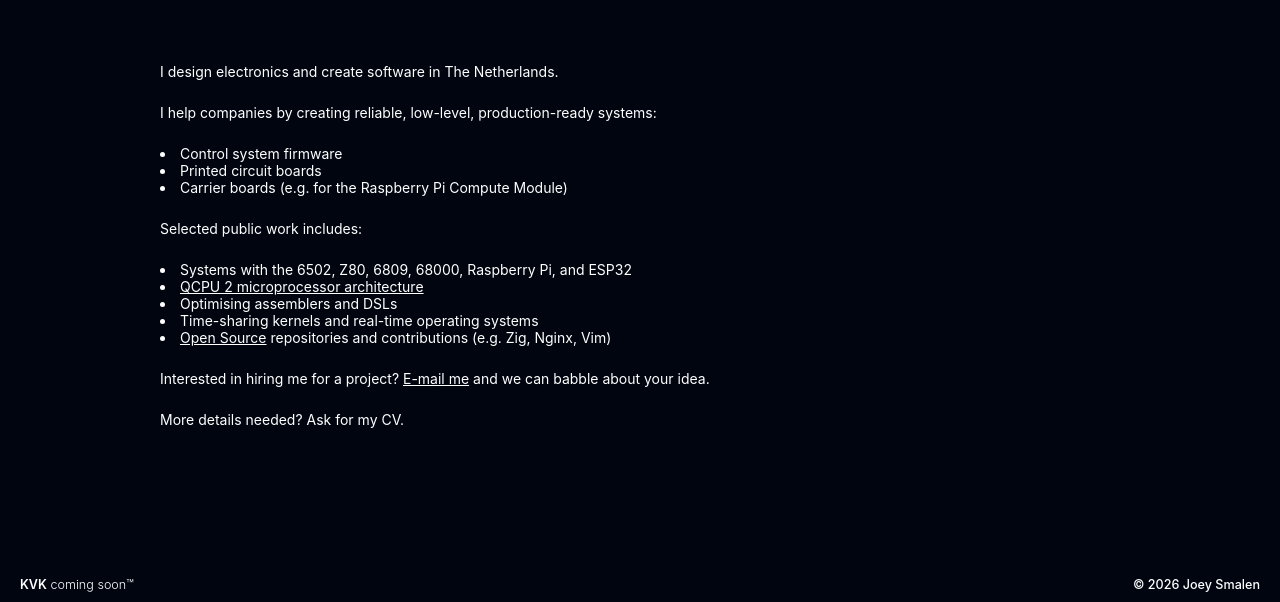
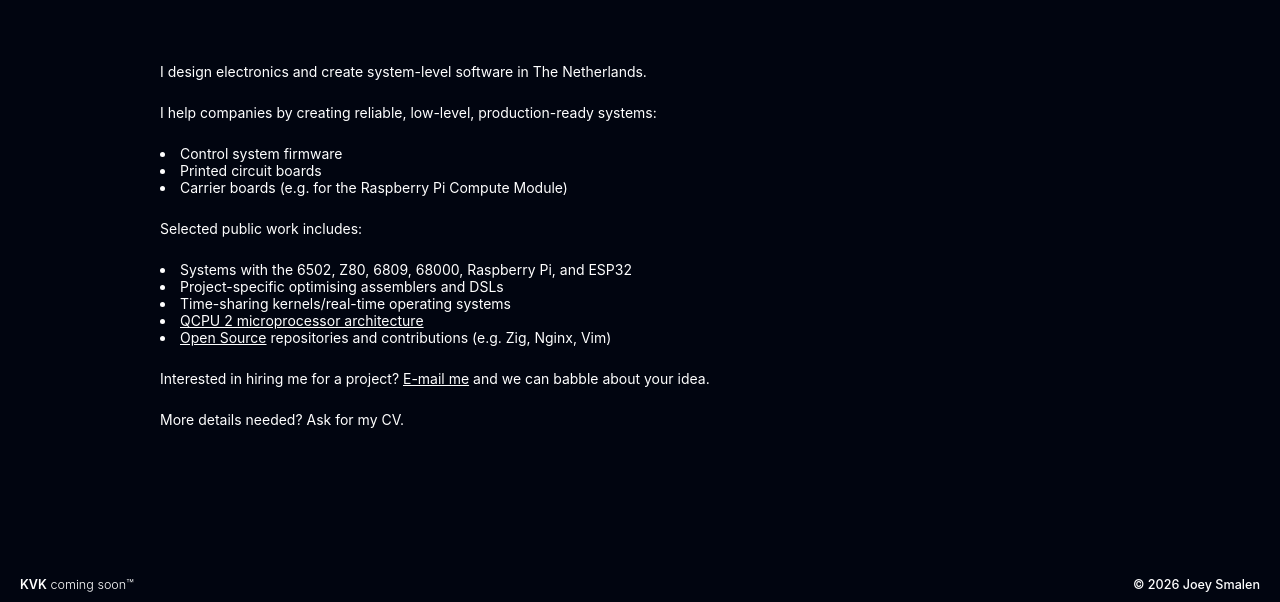
Before and after one commit to QSmally/Business, a plain HTML site: page index.html in a window 1280 px wide. Shown: the part 198-800 px from the top of the page. Drawn offline with Linux system fonts and the light colour scheme.

Commit message:
Project: modify content, fix hyperlink

```diff
--- a/index.html
+++ b/index.html
@@ -34,7 +34,7 @@
 
         <div class="spacer"></div>
 
-        <p>I design electronics and create software in The Netherlands.</p>
+        <p>I design electronics and create system-level software in The Netherlands.</p>
 
         <section class="underlined">
             <p>I help companies by creating reliable, low-level, production-ready systems:</p>
@@ -51,9 +51,9 @@
 
             <ul>
                 <li>Systems with the 6502, Z80, 6809, 68000, Raspberry Pi, and ESP32</li>
+                <li>Project-specific optimising assemblers and DSLs</li>
+                <li>Time-sharing kernels/real-time operating systems</li>
                 <li><a href="/qcpu">QCPU 2 microprocessor architecture</a></li>
-                <li>Optimising assemblers and DSLs</li>
-                <li>Time-sharing kernels and real-time operating systems</li>
                 <li><a href="/github">Open Source</a> repositories and contributions (e.g. Zig, Nginx, Vim)</li>
             </ul>
 
@@ -72,7 +72,7 @@
     </div>
 
     <div class="entity-bold">
-        <a href="privacy.html">&copy; <span id="year"></span> Joey Smalen</a>
+        <a href="/privacy">&copy; <span id="year"></span> Joey Smalen</a>
     </div>
 </footer>
 
```
